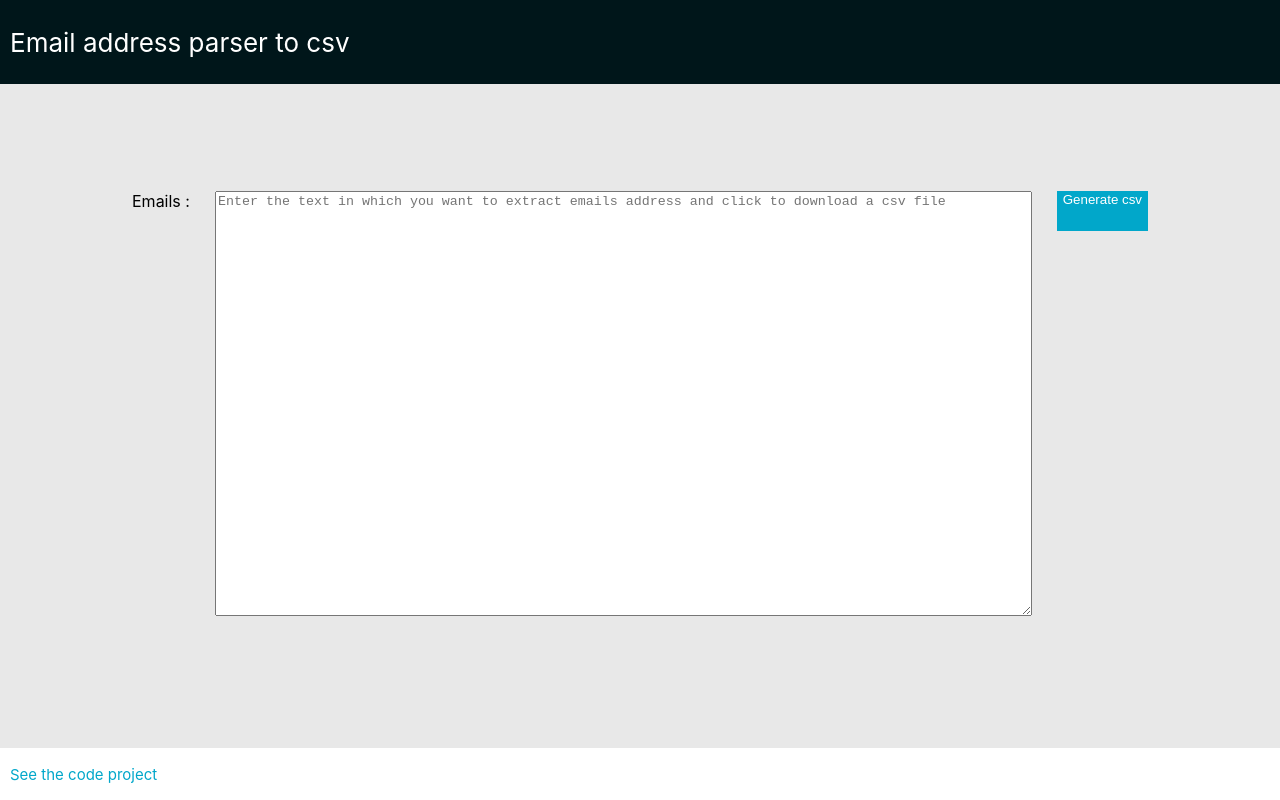
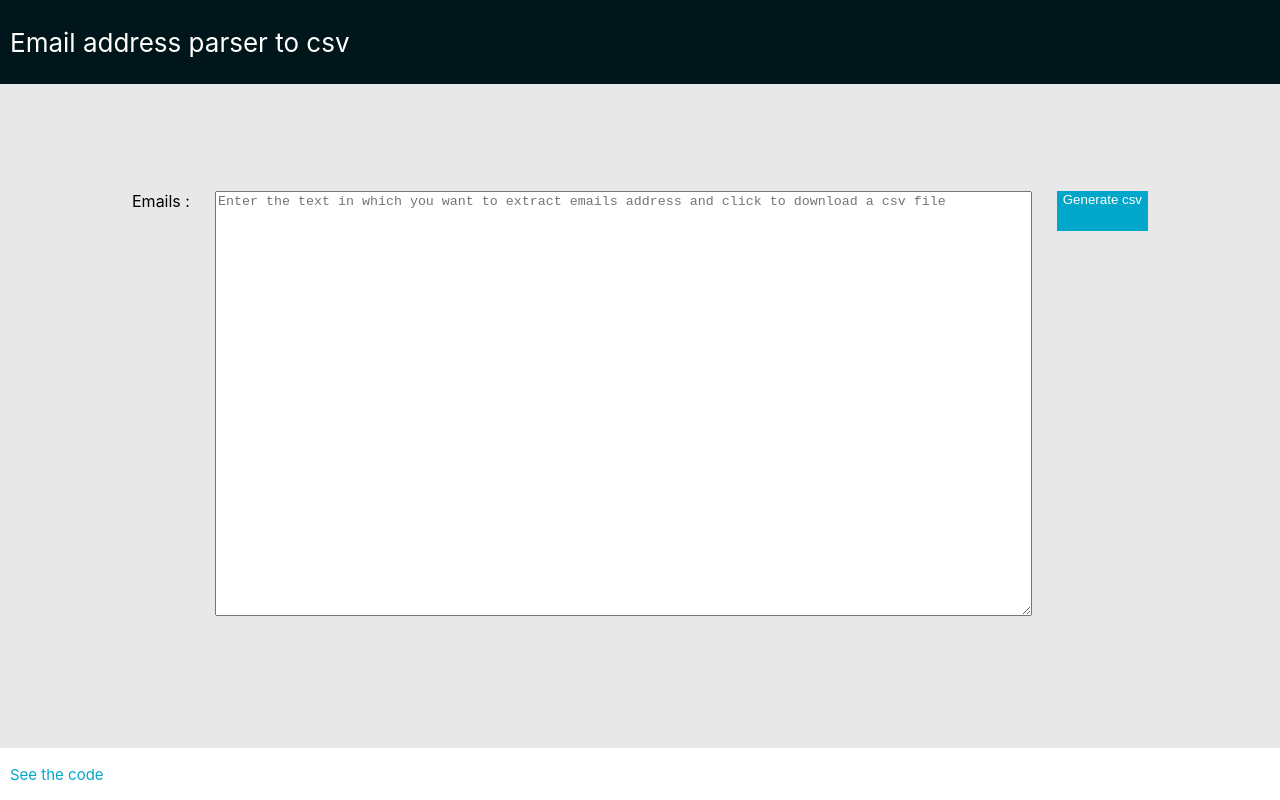
Before and after one commit to Flollipop/mails_text_to_csv, a React (Create React App) app: page / in a window 1280 px wide. Built offline with nearby package versions, Linux system fonts and the light colour scheme.

Commit message:
:pencil: Update footer repo text link text

```diff
--- a/src/components/Footer.js
+++ b/src/components/Footer.js
@@ -1,7 +1,7 @@
 import React from 'react';
 
 const repoLink = 'https://github.com/Flollipop/mails_text_to_csv';
-const footerLabel = 'See the code project';
+const footerLabel = 'See the code';
 
 export function Footer() {
   return (
```
